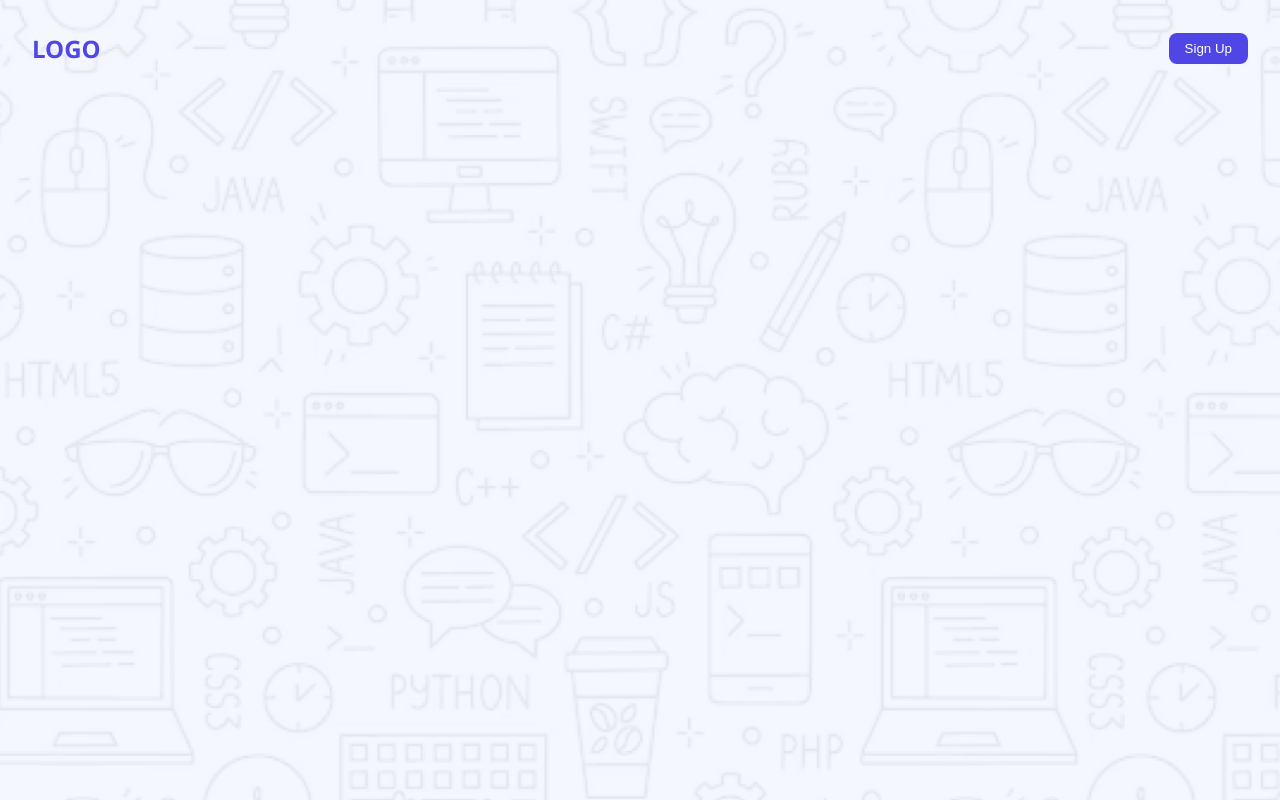
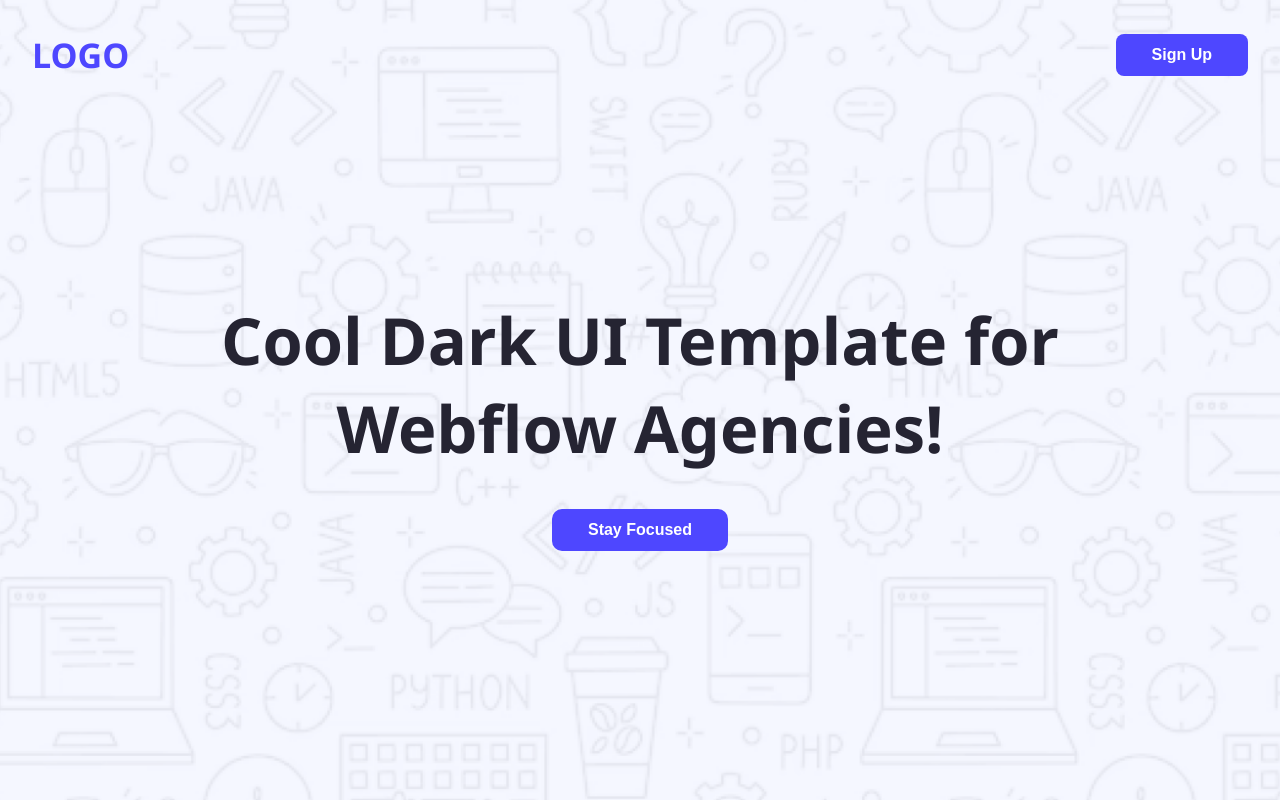
Before and after one commit to SAGOR-DEV1/my-first-assignment, a plain HTML site: page index.html in a window 1280 px wide. Drawn offline with Linux system fonts and the light colour scheme; files whose address does not match are found by name.

Commit message:
Banner Section Done

```diff
--- a/index.html
+++ b/index.html
@@ -12,6 +12,10 @@
       <div class="logo">LOGO</div>
       <button class="signup-btn">Sign Up</button>
     </div>
+        <div class="hero-content">
+      <h1>Cool Dark UI Template for<br> Webflow Agencies!</h1>
+      <button class="focus-btn">Stay Focused</button>
+    </div>
     <main>
 
     </main>
--- a/style/style.css
+++ b/style/style.css
@@ -13,7 +13,7 @@ body {
 .hero {
   background: url('..//Assets/Hero-bg.png') no-repeat center center/cover;
   height: 100vh;
-  padding: 2rem;
+  padding: 32px;
   display: flex;
   flex-direction: column;
   justify-content: space-between;
@@ -26,19 +26,20 @@ body {
 }
 
 .logo {
-  font-size: 1.5rem;
+  font-size: 34px;
   font-weight: bold;
-  color: #4f46e5;
+  color: #4E47FF;
 }
 
 .signup-btn {
-  background-color: #4f46e5;
+  font-size: 16px;
+  background-color: #4E47FF;
   color: white;
-  padding: 0.5rem 1rem;
+  padding: 12px 36px;
   border: none;
   border-radius: 8px;
   cursor: pointer;
-  font-weight: 500;
+  font-weight: 700;
 }
 
 .hero-content {
@@ -47,18 +48,19 @@ body {
 }
 
 .hero-content h1 {
-  font-size: 2.5rem;
-  font-weight: 800;
-  margin-bottom: 1.5rem;
-  color: #1a1a1a;
+  font-size: 65px;
+  font-weight: 700;
+  margin-bottom: 37px;
+  color: #252432;
 }
 
 .focus-btn {
-  background-color: #4f46e5;
+  background-color: #4E47FF;
+  font-size: 16px;
   color: white;
-  padding: 0.75rem 1.5rem;
+  padding: 12px 36px;
   border: none;
-  border-radius: 8px;
+  border-radius: 10px;
   cursor: pointer;
-  font-weight: 600;
+  font-weight: 700;
 }
```
